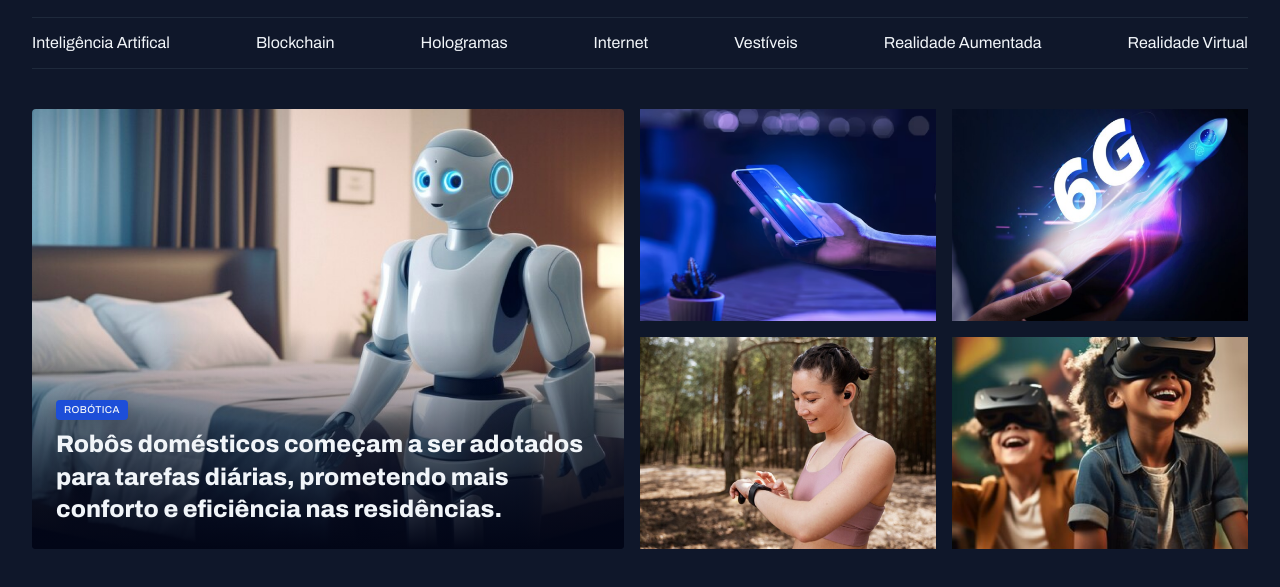
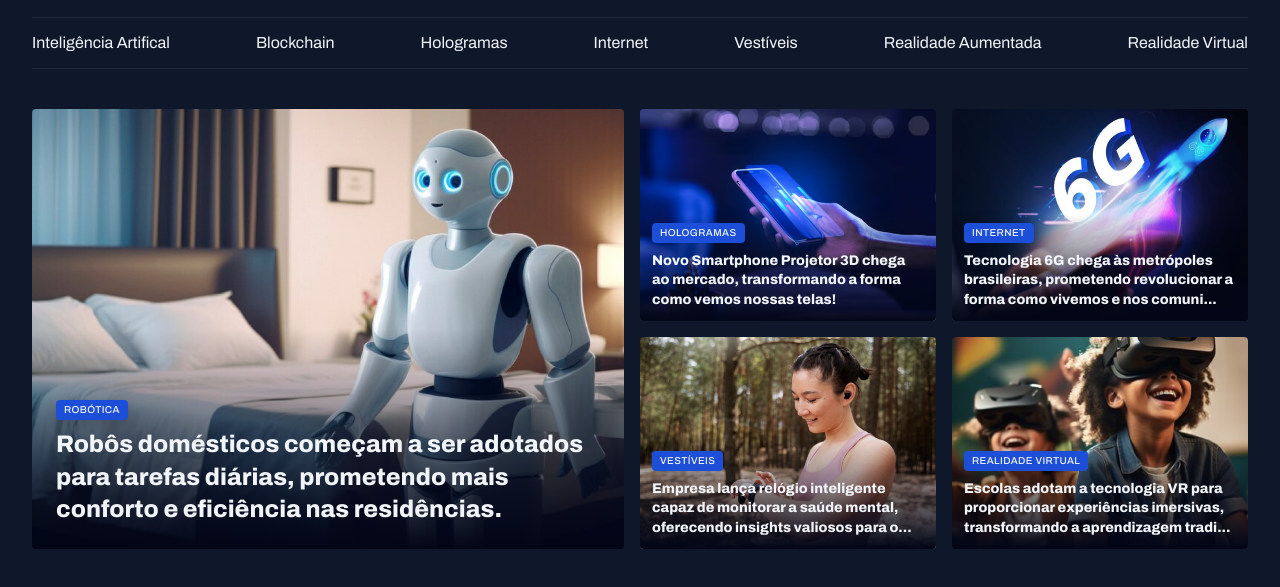
Before and after one commit to leozanidev/projeto-portal-de-noticias, a plain HTML site: page index.html in a window 1280 px wide. Shown: the part 55-642 px from the top of the page. Drawn offline with Linux system fonts and the light colour scheme.

Commit message:
end features section

```diff
--- a/index.html
+++ b/index.html
@@ -53,7 +53,7 @@
     <section id="featured" class="grid grid-flow-col gap-16 ">
       <!-- Imagem Principal -->
       <figure class="card">
-        <img src="assets/images/Image 01.png" alt="">
+        <img src="assets/images/Image 01.png" alt="Robôs domésticos começam a ser adotados para tarefas diárias, prometendo mais conforto e eficiência nas residências.">
         <figcaption>
           <span class="content-tag">Robótica</span>
           <h2 class="text-2xl">
@@ -65,18 +65,50 @@
 
       <!-- Outros destaques -->
       <div class="grid grid-cols-2 gap-16">
-        <div>
-          <img src="assets/images/Image 02.png" alt="">
-        </div>
-        <div>
-          <img src="assets/images/Image 03.png" alt="">
-        </div>
-        <div>
-          <img src="assets/images/Image 04.png" alt="">
-        </div>
-        <div>
+        <figure class="card">
+          <img src="assets/images/Image 02.png" alt="Novo Smartphone Projetor 3D chega ao mercado, transformando a forma como vemos nossas telas!">
+
+          <figcaption>
+          <span class="content-tag">Hologramas</span>
+          <h2 class="text-lg">
+            Novo Smartphone Projetor 3D chega ao mercado, transformando a forma como vemos nossas telas!
+          </h2>
+        </figcaption>
+        </figure>
+
+        <figure class="card">
+          <img src="assets/images/Image 03.png" alt="Tecnologia 6G chega às metrópoles brasileiras, prometendo revolucionar a forma como vivemos e nos comunicamos.">
+
+          <figcaption>
+            <span class="content-tag">Internet</span>
+            <h2 class="text-lg">
+              Tecnologia 6G chega às metrópoles brasileiras, prometendo revolucionar a forma como vivemos e nos comuni...
+            </h2>
+          </figcaption>
+        </figure>
+
+        <figure class="card">
+          <img src="assets/images/Image 04.png" alt="Empresa lança relógio inteligente capaz de monitorar a saúde mental, oferecendo insights valiosos para o bem-estar pessoal.">
+
+          <figcaption>
+            <span class="content-tag">Vestíveis</span>
+            <h2 class="text-lg">
+              Empresa lança relógio inteligente capaz de monitorar a saúde mental, oferecendo insights valiosos para o...
+            </h2>
+          </figcaption>
+        </figure>
+
+        <figure class="card">
           <img src="assets/images/Image 05.png" alt="">
-        </div>
+
+          <figcaption>
+            <span class="content-tag">Realidade Virtual</span>
+            <h2 class="text-lg">
+              Escolas adotam a tecnologia VR para proporcionar experiências imersivas, transformando a aprendizagem tradi...
+            </h2>
+          </figcaption>
+        </figure>
+
       </div>
       <!-- Fim de Outros Destaques -->
     </section>
--- a/styles/sections.css
+++ b/styles/sections.css
@@ -26,6 +26,10 @@
       bottom: 0;
       padding: 24px;
 
+      &:has(.text-lg) {
+        padding: 12px;
+      }
+
       h2 {
         margin-top: 8px;
       }
```
